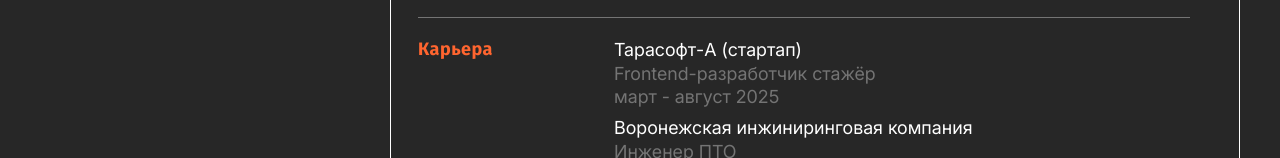
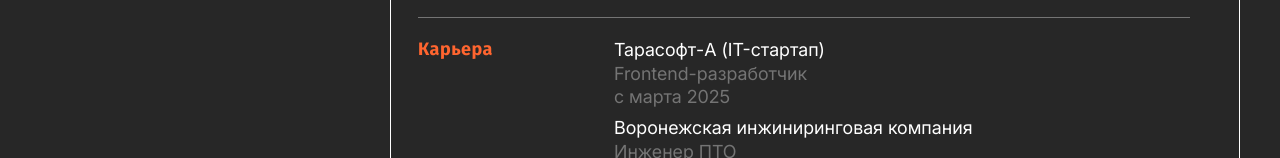
Before and after one commit to DmitriyNov/cv, a website built with Vite: page index.html in a window 1280 px wide. Shown: the part 1044-1202 px from the top of the page. Built offline with nearby package versions, Linux system fonts and the light colour scheme.

Commit message:
Changed career information

```diff
--- a/index.html
+++ b/index.html
@@ -148,13 +148,13 @@
               <div class="info__list">
                 <div class="info__item">
                   <p>
-                    Тарасофт-А (стартап)
+                    Тарасофт-А (IT-стартап)
                   </p>
                   <p>
-                    Frontend-разработчик стажёр
+                    Frontend-разработчик
                   </p>
                   <p>
-                    март - август 2025
+                    с марта 2025
                   </p>
                 </div>
                 <div class="info__item">
```
Also changed, not shown: README.md.
